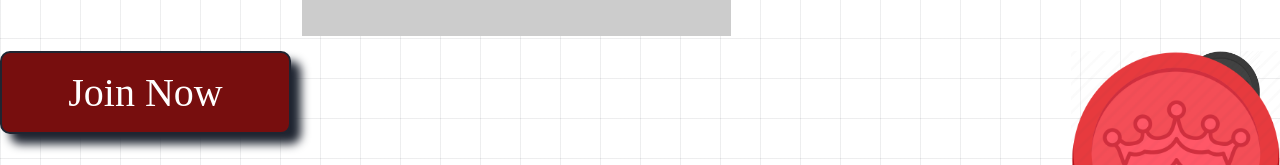
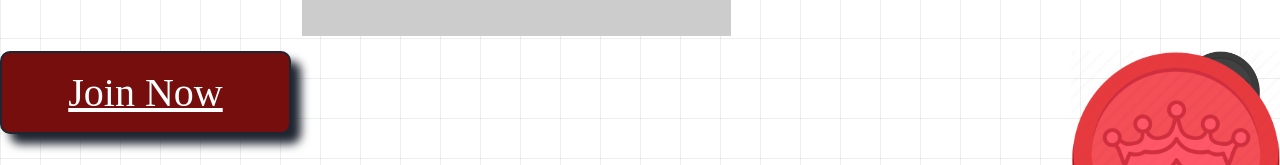
Before and after one commit to ENG317/studiesof, a plain HTML site: page overlap/index.html in a window 1280 px wide. Shown: the part 562-727 px from the top of the page. Drawn offline with Linux system fonts and the light colour scheme; placeholder pictures from the web are drawn by us; a web font is replaced by a local one.

Commit message:
link fix deni version

```diff
--- a/overlap/index.html
+++ b/overlap/index.html
@@ -26,7 +26,7 @@
         </section>
         <!-- Join Button -->
         <div id="join-button">
-          <a href="">Join Now</a>
+          <a href="https://example.com" target="_blank" rel="noopener noreferrer">Join Now</a>
         </div>
 
         <!-- Black Pieces -->
--- a/overlap/style.css
+++ b/overlap/style.css
@@ -64,7 +64,7 @@ body {
 
   & a {
     color: white;
-    text-decoration: none;
+    text-decoration: underline;
   }
 }
 
```
